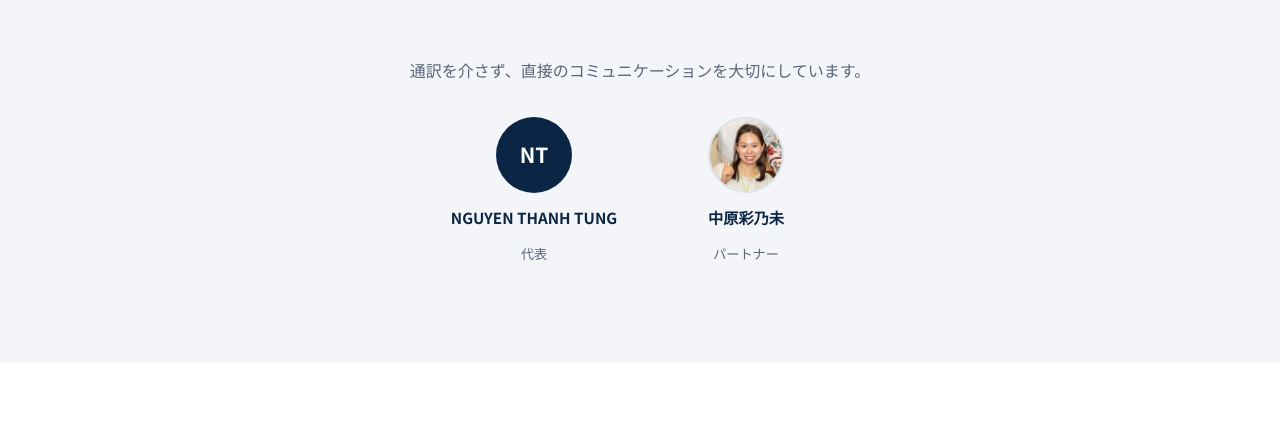
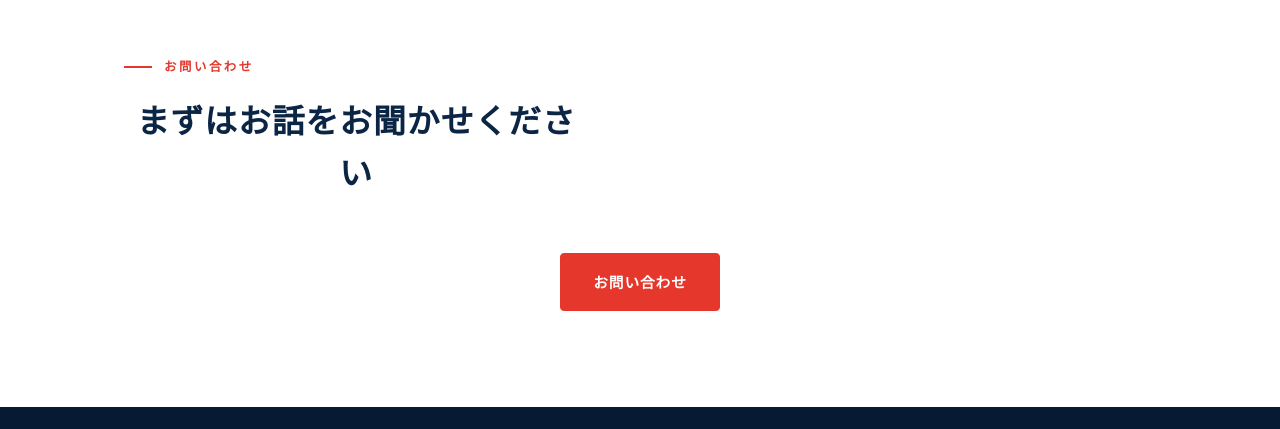
Before and after one commit to minatogrouphr-debug/minato.group.hr, a plain HTML site: page company.html in a window 1280 px wide. Shown: the part 1154-1583 px from the top of the page. Drawn offline with Linux system fonts and the light colour scheme.

Commit message:
Add files via upload

```diff
--- a/company.html
+++ b/company.html
@@ -68,25 +68,6 @@
     </div>
   </section>
 
-  <section class="section section-alt">
-    <div class="wrap">
-      <div class="team" style="margin-top:0; padding-top:0; border-top:none;">
-        <p class="team-lead">通訳を介さず、直接のコミュニケーションを大切にしています。</p>
-        <div class="team-grid">
-          <div class="team-card">
-            <div class="avatar">NT</div>
-            <p class="team-name">NGUYEN THANH TUNG</p>
-            <p class="team-role">代表</p>
-          </div>
-          <div class="team-card">
-            <img class="avatar-photo" src="team-nakahara.jpg" alt="中原彩乃未">
-            <p class="team-name">中原彩乃未</p>
-            <p class="team-role">パートナー</p>
-          </div>
-        </div>
-      </div>
-    </div>
-  </section>
   <section class="section page-cta">
     <div class="wrap">
       <p class="section-label">お問い合わせ</p>
```
Also changed, not shown: for-companies.html (+1 -1 lines).
